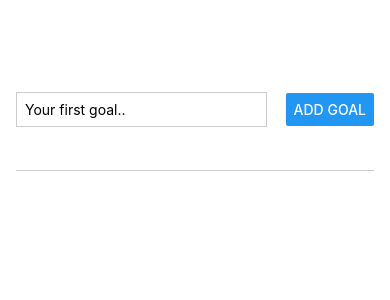
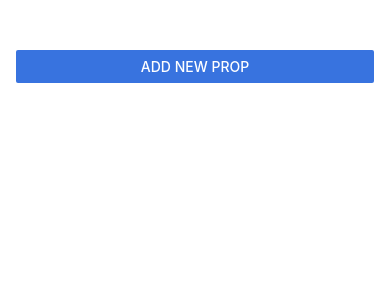
Before and after one commit to velobmidav/udemy-course, a React Native app in the folder UdemyProject/: screen / in a window 390 px wide. Shown: the top 300 px of the page. Built offline with nearby package versions, Linux system fonts and the light colour scheme.

Commit message:
Added modal

```diff
--- a/UdemyProject/App.js
+++ b/UdemyProject/App.js
@@ -1,13 +1,15 @@
 import { useState } from 'react';
 import  GoalItem  from './components/GoalItem';
 import  GoalInput  from './components/GoalInput';
-import { StyleSheet, View, FlatList } from 'react-native';
+import { StyleSheet, View, FlatList, Button } from 'react-native';
 
 export default function App() {
-
+const [modalIsVisible, setModalIsVisible] = useState(false)
 const [courseGoals, setCourseGoals] = useState([])
 
-
+function startAddGoalHandler() {
+  setModalIsVisible(true);
+}
 function addGoalHandler(enteredGoalText) {
   setCourseGoals((currentCourseGoals) => [
     ...currentCourseGoals,
@@ -22,7 +24,12 @@ function deleteGoalHandler (id) {
 
   return (
     <View style={styles.appContainer}>
-      <GoalInput onAddGoal={addGoalHandler}/>
+      <Button
+      title='Add new prop'
+      color={"#3873dfff"}
+      onPress={startAddGoalHandler}
+      />
+      {modalIsVisible && <GoalInput visible={modalIsVisible} onAddGoal={addGoalHandler}/>}
       <View style={styles.goalsContainer}>
         <FlatList
         data={courseGoals}
--- a/UdemyProject/components/GoalInput.js
+++ b/UdemyProject/components/GoalInput.js
@@ -1,4 +1,4 @@
-import { TextInput, View, Button, StyleSheet } from 'react-native';
+import { TextInput, View, Button, StyleSheet, Modal } from 'react-native';
 import { useState } from 'react';
 
 
@@ -15,7 +15,9 @@ function addGoalHandler() {
     setEnteredGoalsText('');
 }
 
-return (<View style={styles.inputContainer}>
+return (
+<Modal visible={props.visible} animationType='slide'>
+<View style={styles.inputContainer}>
         <TextInput
             placeholder='Your first goal..'
             style={styles.TextInput}
@@ -24,7 +26,8 @@ return (<View style={styles.inputContainer}>
         <Button
             title='ADD GOAL'
             onPress={addGoalHandler}/>
-      </View>)
+      </View>
+</Modal>)
 }
 
 export default GoalInput;
```
